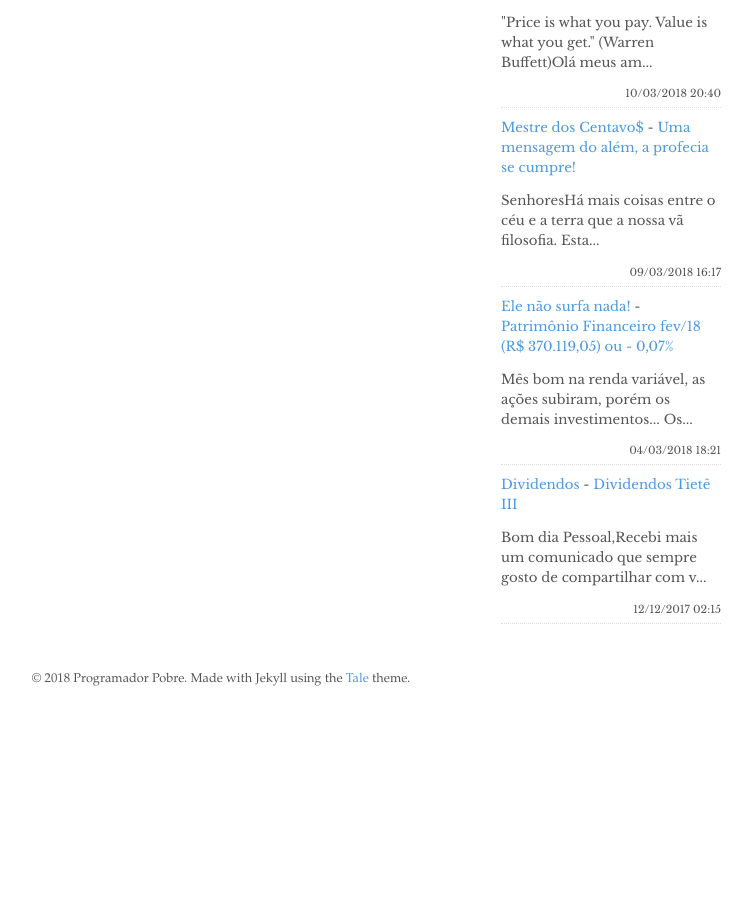
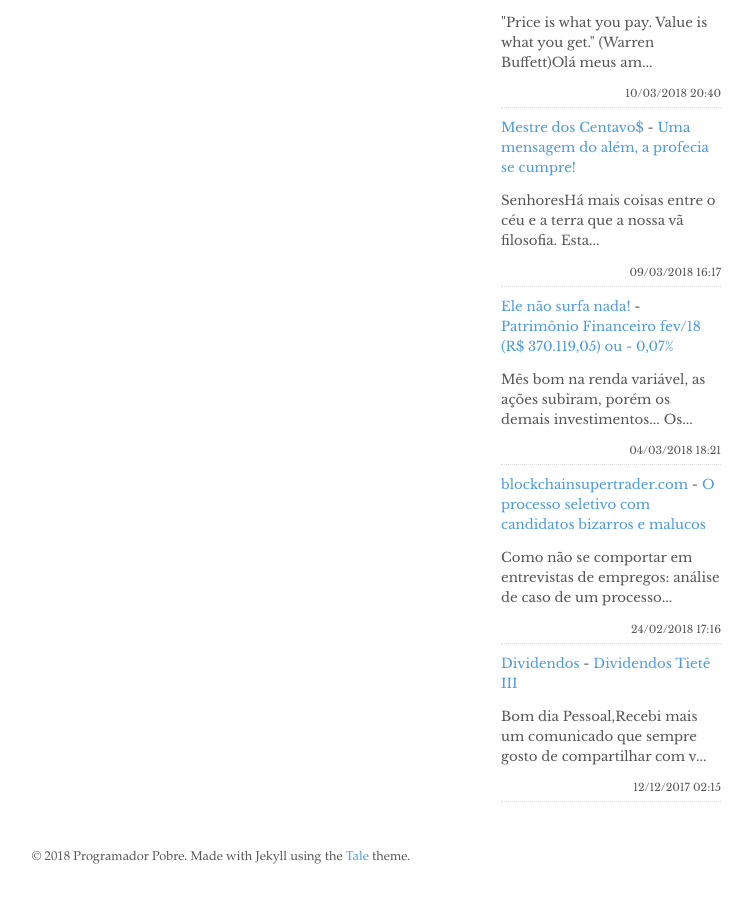
Before and after one commit to programadorpobre/programadorpobre.github.io, a Jekyll site: the page built from index.html, in a window 1280 px wide and 900 px high, scrolled down 883 px. Shown: the whole window, without its empty margins (419-1171 px from the left). Built offline with Jekyll 4.4.1, drawn with Linux system fonts in a browser that asks for light colours; the list of posts is cut into pages by our own code; comment, search, counter and statistics services are not loaded; before the commit the page ends 1605 px from its top, so only the background shows below that.

Commit message:
[ci skip] travis #221

```diff
--- a/_includes/feed-entries.html
+++ b/_includes/feed-entries.html
@@ -34,6 +34,11 @@
     <time datetime="2018-03-04T18:21:00.002-03:00">04/03/2018 18:21</time>
 </div>
 <div class="feed-entry">
+    <a class="feed-entry-site-name" href="http://www.blockchainsupertrader.com/">blockchainsupertrader.com</a> - <a class="feed-entry-title" href="http://www.blockchainsupertrader.com/2018/02/o-processo-seletivo-com-candidatos.html">O processo seletivo com candidatos bizarros e  malucos</a>
+    <p class="feed-entry-summary">Como não se comportar em entrevistas de empregos: análise de caso de um processo...</p>
+    <time datetime="2018-02-24T17:16:00.000-03:00">24/02/2018 17:16</time>
+</div>
+<div class="feed-entry">
     <a class="feed-entry-site-name" href="http://bonsdividendos.blogspot.com/">Dividendos</a> - <a class="feed-entry-title" href="http://bonsdividendos.blogspot.com/2017/12/dividendos-tiete-iii.html">Dividendos Tietê III</a>
     <p class="feed-entry-summary">Bom dia Pessoal,Recebi mais um comunicado que sempre gosto de compartilhar com v...</p>
     <time datetime="2017-12-12T02:15:00.001-08:00">12/12/2017 02:15</time>
```
